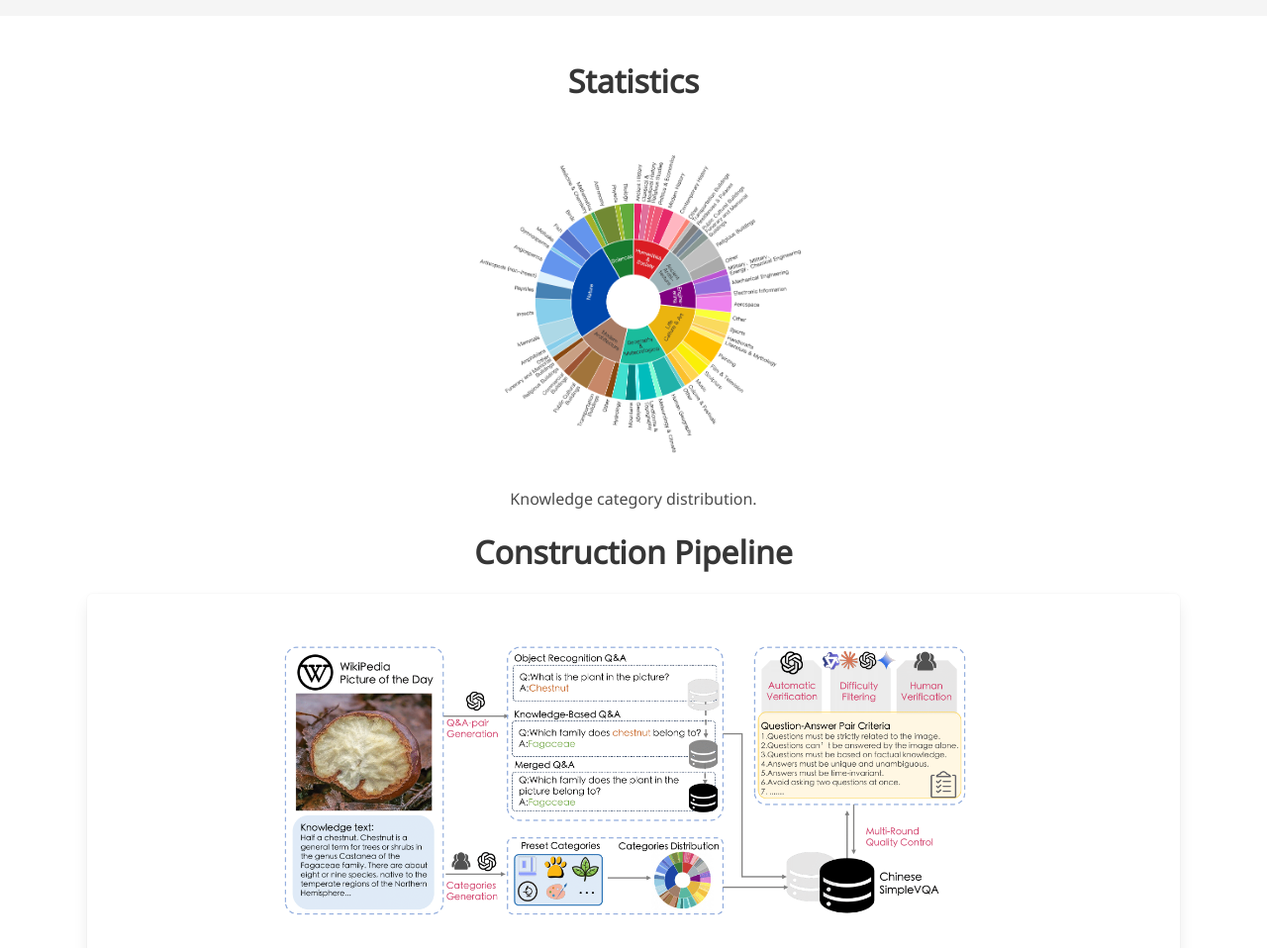
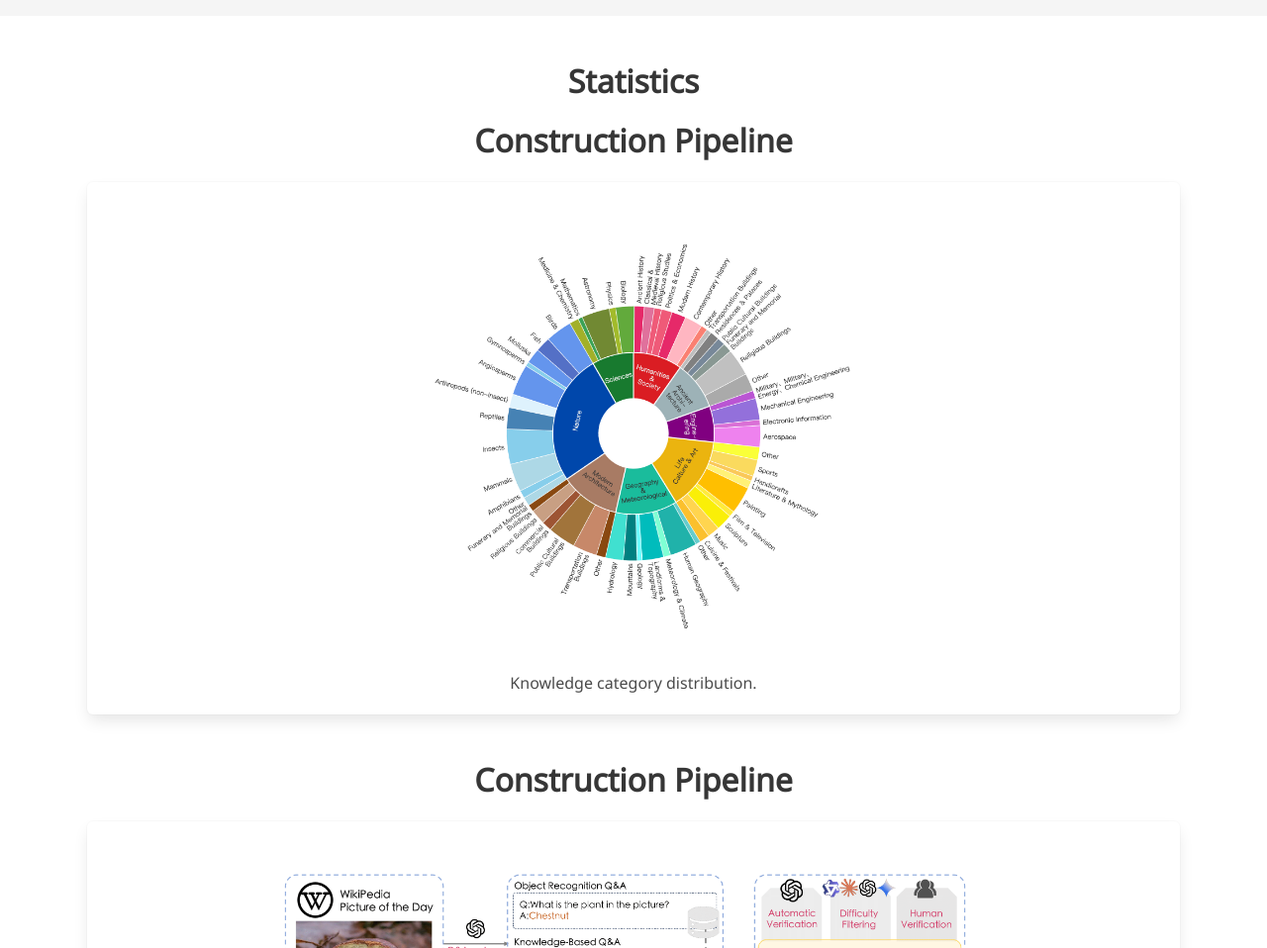
Before and after one commit to VideoSimpleQA/VideoSimpleQA.github.io, a plain HTML site: page index.html in a window 1280 px wide. Shown: the part 822-1780 px from the top of the page at 99% size. Drawn offline with nearby package versions, Linux system fonts and the light colour scheme; a script that the page names is missing; some icons are missing; a web font is replaced by a local one.

Commit message:
Update index.html

```diff
--- a/index.html
+++ b/index.html
@@ -231,15 +231,19 @@
 
     <!-- Knowledge Distribution -->
     <div class="columns is-centered">
-      <div class="column" has-text-centered">
-        <div class="content has-text-centered">
-          <img src="static/datastate.png" alt="data-overview" style="max-width: 50%;"/>
-          <p>
-            Knowledge category distribution.
-          </p>
+      <div class="column has-text-centered">
+        <h2 class="title is-3">Construction Pipeline</h2>
+        <div class="box m-5">
+          <div class="content has-text-centered">
+            <img src="static/datastate.png" alt="data-overview" style="max-width: 70%;"/>
+            <p>Knowledge category distribution.
+            </p>
+          </div>
         </div>
       </div>
     </div>
+
+
 
 
 
```
